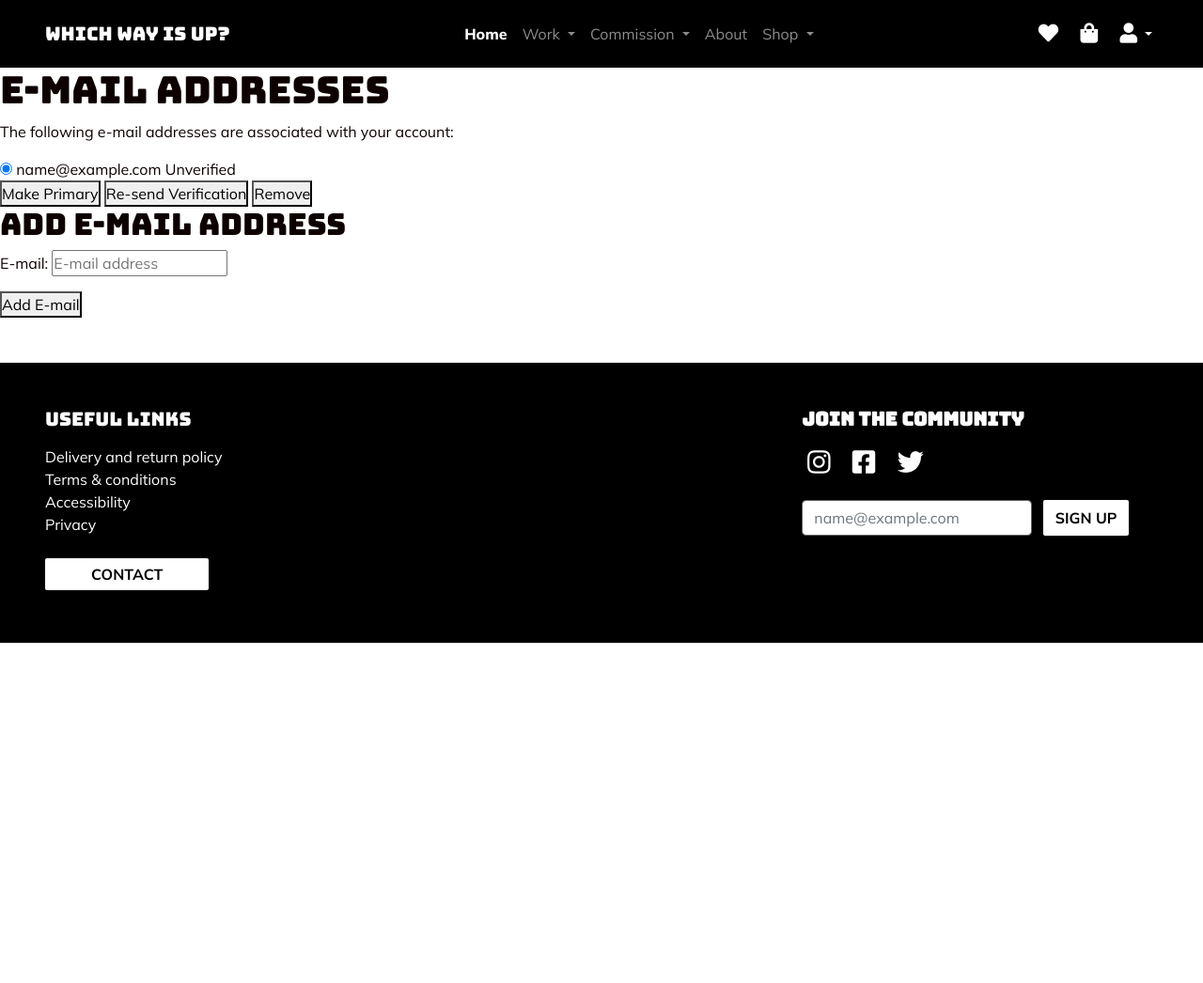
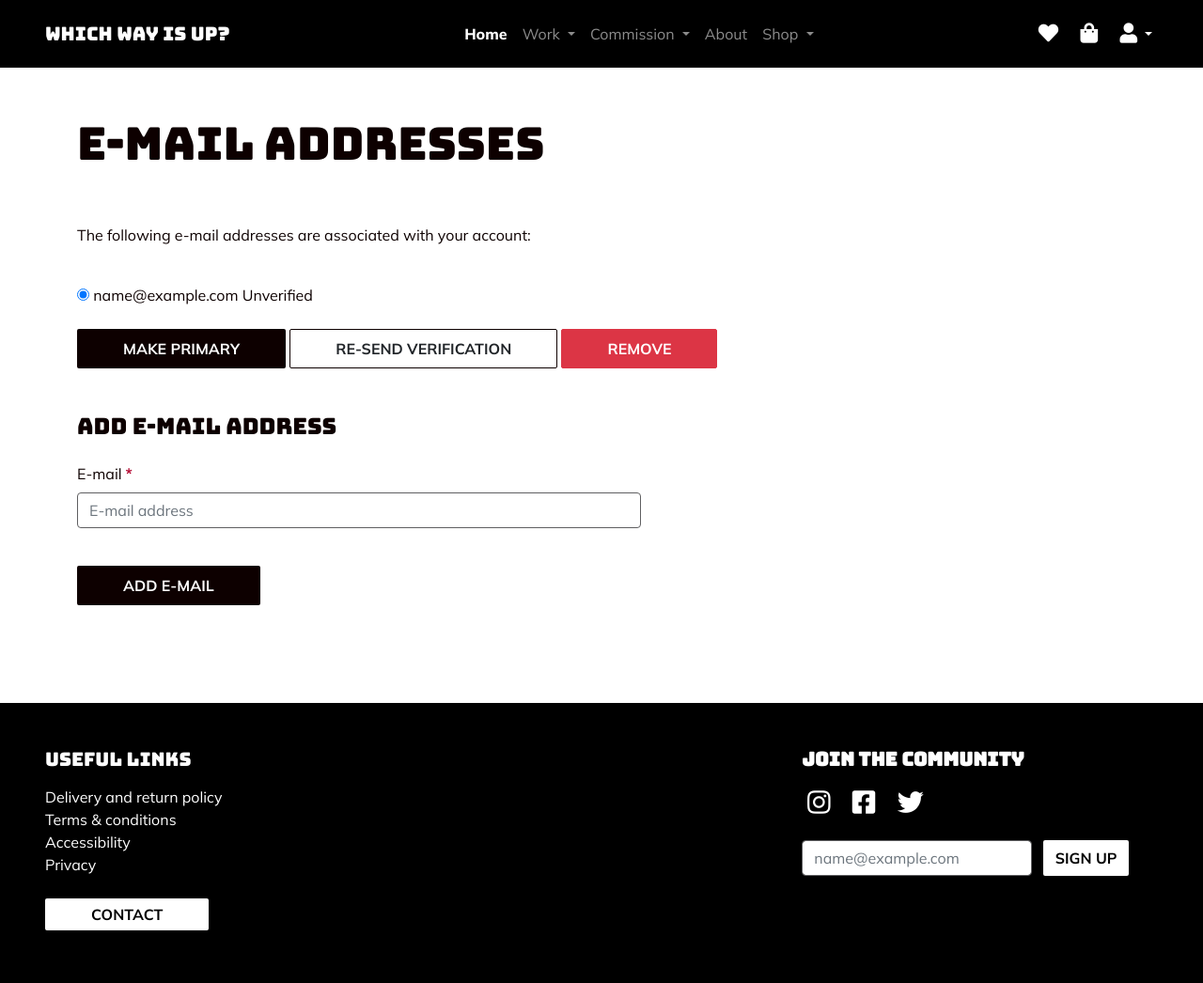
Before and after one commit to lemocla/Which-way-is-up, a Django app: page /accounts/email/ in a window 1280 px wide. Shown: the whole page at 94% size. Before the commit the page ends 684 px from the top, so only its background shows below. Run offline with Django 3.2, Linux system fonts and the light colour scheme; the visitor is signed in with stand-in values (Sample User, id 1); data comes from the database, SQL or seed files in the repository; some web fonts are replaced.

Commit message:
Update layout and styles for Allauth email templates

```diff
--- a/static/css/base.css
+++ b/static/css/base.css
@@ -177,6 +177,7 @@ footer li a:hover,
 .checkboxinput,
 .form-check-input {
     border: 1px solid var(--darkgrey);
+    max-width: 600px;
 }
 
 .form-control:focus {
--- a/templates/allauth/account/email.html
+++ b/templates/allauth/account/email.html
@@ -2,14 +2,16 @@
 
 {% load i18n %}
 
-{% block head_title %}{% trans "Account" %}{% endblock %}
+{% block extra_title %}{% trans "- Account" %}{% endblock %}
 
 {% block content %}
-    <h1>{% trans "E-mail Addresses" %}</h1>
+<div class="container mt-md-1 pt-5 pb-3">
+  <div class="row pb-md-3 mb-4">
+    <h1 class="h1-page pb-md-5 pb-4 mt-md-0">{% trans "E-mail Addresses" %}</h1>
     {% if user.emailaddress_set.all %}
     <p>{% trans 'The following e-mail addresses are associated with your account:' %}</p>
 
-<form action="{% url 'account_email' %}" class="email_list" method="post">
+    <form action="{% url 'account_email' %}" class="email_list mt-4" method="post">
       {% csrf_token %}
       <fieldset class="blockLabels">
 
@@ -17,7 +19,9 @@
         <div class="ctrlHolder">
           <label for="email_radio_{{forloop.counter}}" class="{% if emailaddress.primary %}primary_email{%endif%}">
 
-      <input id="email_radio_{{forloop.counter}}" type="radio" name="email" {% if emailaddress.primary or user.emailaddress_set.count == 1 %}checked="checked"{%endif %} value="{{emailaddress.email}}"/>
+            <input id="email_radio_{{forloop.counter}}" type="radio" name="email"
+              {% if emailaddress.primary or user.emailaddress_set.count == 1 %}checked="checked" {%endif %}
+              value="{{emailaddress.email}}" />
 
             {{ emailaddress.email }}
             {% if emailaddress.verified %}
@@ -30,40 +34,43 @@
         </div>
         {% endfor %}
 
-<div class="buttonHolder">
-      <button class="secondaryAction" type="submit" name="action_primary" >{% trans 'Make Primary' %}</button>
-      <button class="secondaryAction" type="submit" name="action_send" >{% trans 'Re-send Verification' %}</button>
-      <button class="primaryAction" type="submit" name="action_remove" >{% trans 'Remove' %}</button>
+        <div class="buttonHolder mt-4">
+          <button class="btn px-5 py-2 text-uppercase btn-black" type="submit" name="action_primary">{% trans 'Make Primary' %}</button>
+          <button class="btn px-5 py-2 text-uppercase btn-white" type="submit" name="action_send">{% trans 'Re-send Verification' %}</button>
+          <button class="btn px-5 py-2 text-uppercase btn-danger" type="submit" name="action_remove">{% trans 'Remove' %}</button>
         </div>
 
       </fieldset>
     </form>
 
     {% else %}
-<p><strong>{% trans 'Warning:'%}</strong> {% trans "You currently do not have any e-mail address set up. You should really add an e-mail address so you can receive notifications, reset your password, etc." %}</p>
+    <p><strong>{% trans 'Warning:'%}</strong>
+      {% trans "You currently do not have any e-mail address set up. You should really add an e-mail address so you can receive notifications, reset your password, etc." %}
+    </p>
 
     {% endif %}
 
 
-    <h2>{% trans "Add E-mail Address" %}</h2>
+    <h2 class="fs-4 mt-5 mb-4">{% trans "Add E-mail Address" %}</h2>
 
     <form method="post" action="{% url 'account_email' %}" class="add_email">
       {% csrf_token %}
-        {{ form.as_p }}
-        <button name="action_add" type="submit">{% trans "Add E-mail" %}</button>
+      {{ form|crispy }}
+      <button class="btn px-5 py-2 text-uppercase btn-black mt-4" name="action_add" type="submit">{% trans "Add E-mail" %}</button>
     </form>
-
+  </div>
+</div>
 {% endblock %}
 
 
 {% block extra_body %}
 <script type="text/javascript">
-(function() {
+  (function () {
     var message = "{% trans 'Do you really want to remove the selected e-mail address?' %}";
     var actions = document.getElementsByName('action_remove');
     if (actions.length) {
-    actions[0].addEventListener("click", function(e) {
-      if (! confirm(message)) {
+      actions[0].addEventListener("click", function (e) {
+        if (!confirm(message)) {
           e.preventDefault();
         }
       });
--- a/whichwayisup/settings.py
+++ b/whichwayisup/settings.py
@@ -43,8 +43,8 @@ INSTALLED_APPS = [
     'allauth.account',
     'allauth.socialaccount',
     'home',
+    'crispy_bootstrap5',
     'crispy_forms',
-    "crispy_bootstrap5",
 ]
 
 MIDDLEWARE = [
```
Also changed, not shown: templates/allauth/account/account_inactive.html (+11 -4 lines), templates/allauth/account/email_confirm.html (+14 -5 lines), templates/allauth/account/verification_sent.html (+12 -3 lines), templates/allauth/account/verified_email_required.html (+8 -4 lines). Lines whose indentation alone changed are shown as unchanged.
